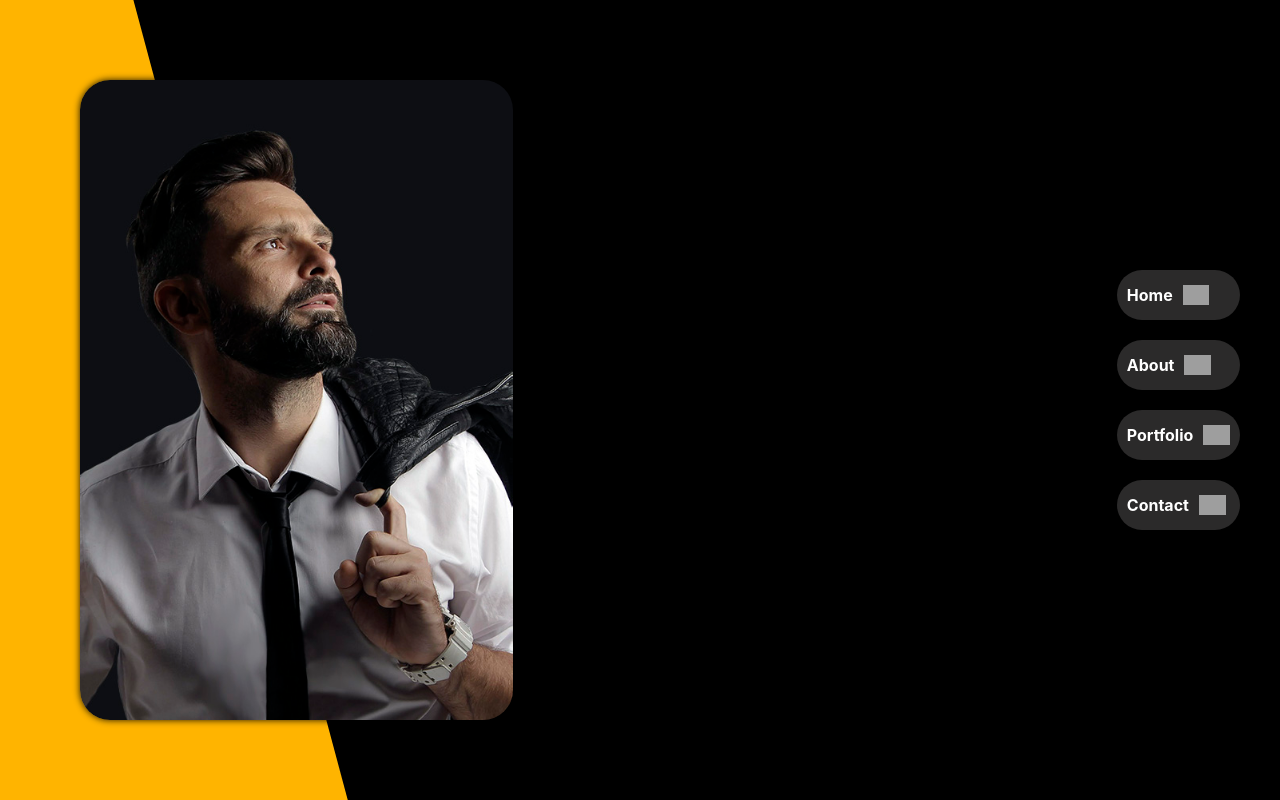
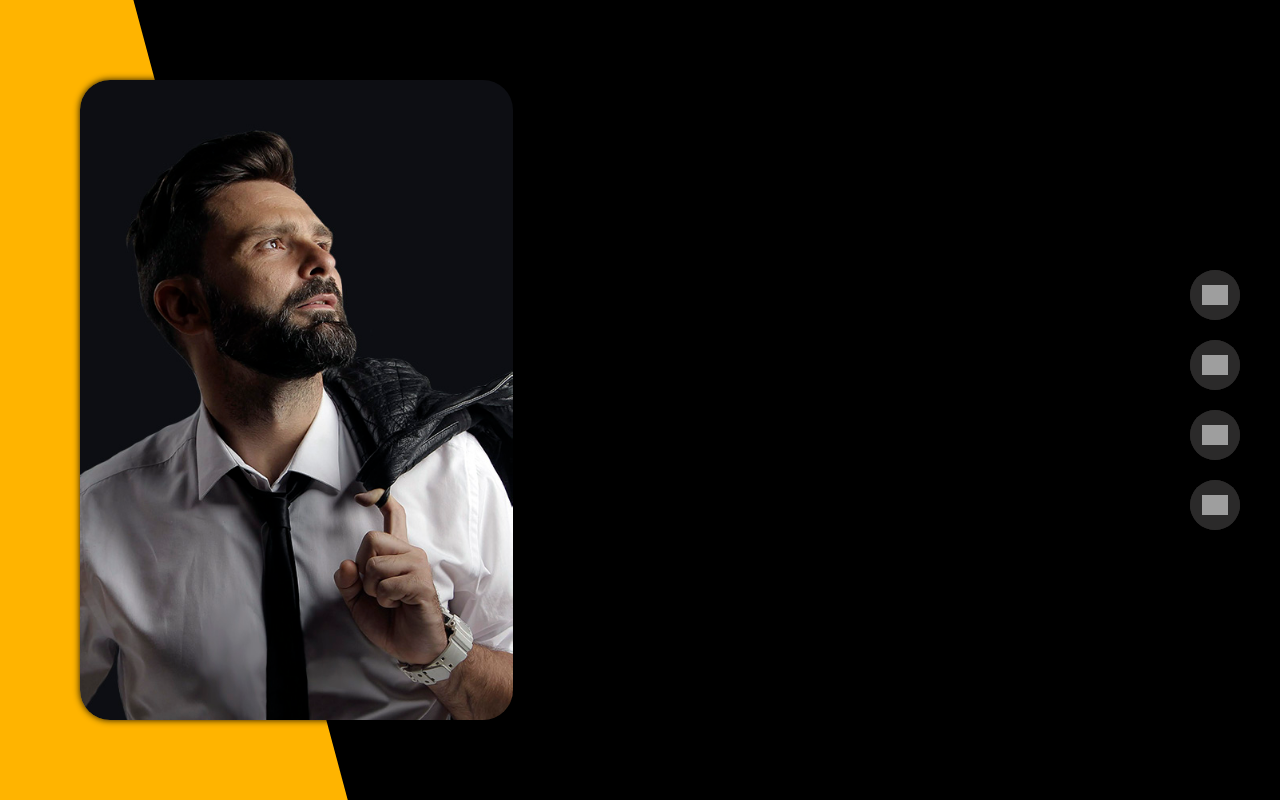
Before and after one commit to Dro5zd/portfolio, a React (Create React App) app: page / in a window 1280 px wide. Built offline with nearby package versions, Linux system fonts and the light colour scheme; grey boxes are pictures that could not be loaded.

Commit message:
final commit 31.03

```diff
--- a/src/components/Nav/Nav.module.css
+++ b/src/components/Nav/Nav.module.css
@@ -11,12 +11,12 @@
 
 .navListItem {
     /*opacity: 1;*/
-    /*width: 130px;*/
+    width: 50px;
     height: 50px;
     list-style: none;
     display: flex;
     align-items: center;
-    /*justify-content: space-around;*/
+    justify-content: center;
     transition: .3s;
     margin: 20px 0;
     border-radius: 25px;
@@ -25,7 +25,7 @@
 }
 
 .navListItem:hover {
-    /*width: 130px;*/
+    width: 50px;
     height: 50px;
     list-style: none;
     display: flex;
@@ -38,14 +38,49 @@
 }
 
 .navListItemIcon {
+    position: relative;
+    z-index: 2;
+    display: flex;
     height: 20px;
-    margin-left: 10px;
-    margin-right: 10px;
+    align-items: center;
+    justify-content: center;
 }
 
+.navListItemTitle {
+    position: absolute;
+    display: flex;
+    border-radius: 25px;
+    align-items: center;
+   justify-content: center;
+    margin-right: 50px;
+    color: white;
+    height: 50px;
+    background-color: #ffb400;
+    padding-left: 10px;
+    opacity: 0;
+    transition: padding-right 100ms ease, right 100ms ease, opacity 100ms ease;
+    box-sizing: border-box;
+    right: 0;
+}
 
-.navListItemTitle {
-    color: white;
-    margin-left: 10px;
-    /*display: none;*/
+.navIconWrapper {
+    position: relative;
+    display: flex;
+    justify-content: center;
+    align-items: center;
+    height: 100%;
+    width: 100%;
+    background: #2b2a2a;
+    border-radius: 50%;
+    transition: background-color 100ms ease;
 }
+
+.navListItem:hover .navIconWrapper {
+    background-color: #ffb400;
+}
+
+.navListItem:hover .navListItemTitle {
+    opacity: 1;
+    padding-right: 55px;
+    right: -5px;
+}
--- a/src/components/Nav/Nav.tsx
+++ b/src/components/Nav/Nav.tsx
@@ -9,19 +9,31 @@ export const Nav = () => {
             <ul className={s.navList}>
                 <li className={s.navListItem}>
                     <h4 className={s.navListItemTitle}>Home</h4>
-                    <img className={s.navListItemIcon} src='https://img.icons8.com/ios-filled/344/ffffff/home.png' alt={'home'}/>
+                    <span className={s.navIconWrapper}>
+                        <img className={s.navListItemIcon} src="https://img.icons8.com/ios-filled/344/ffffff/home.png"
+                             alt={'home'}/>
+                    </span>
                 </li>
                 <li className={s.navListItem}>
                     <h4 className={s.navListItemTitle}>About</h4>
-                    <img className={s.navListItemIcon} src='https://img.icons8.com/ios-filled/344/ffffff/home.png' alt={'home'}/>
+                    <span className={s.navIconWrapper}>
+                    <img className={s.navListItemIcon} src='https://img.icons8.com/ios-filled/344/ffffff/user.png'
+                         alt={'user'}/>
+                    </span>
                 </li>
                 <li className={s.navListItem}>
                     <h4 className={s.navListItemTitle}>Portfolio</h4>
-                    <img className={s.navListItemIcon} src='https://img.icons8.com/ios-filled/344/ffffff/home.png' alt={'home'}/>
+                    <span className={s.navIconWrapper}>
+                    <img className={s.navListItemIcon} src="https://img.icons8.com/ios-filled/344/ffffff/ammo-tin.png"
+                         alt={'case'}/>
+                    </span>
                 </li>
                 <li className={s.navListItem}>
                     <h4 className={s.navListItemTitle}>Contact</h4>
-                    <img className={s.navListItemIcon} src='https://img.icons8.com/ios-filled/344/ffffff/home.png' alt={'home'}/>
+                    <span className={s.navIconWrapper}>
+                    <img className={s.navListItemIcon} src="https://img.icons8.com/ios-filled/344/ffffff/new-post.png"
+                         alt={'message'}/>
+                    </span>
                 </li>
             </ul>
         </div>
```
